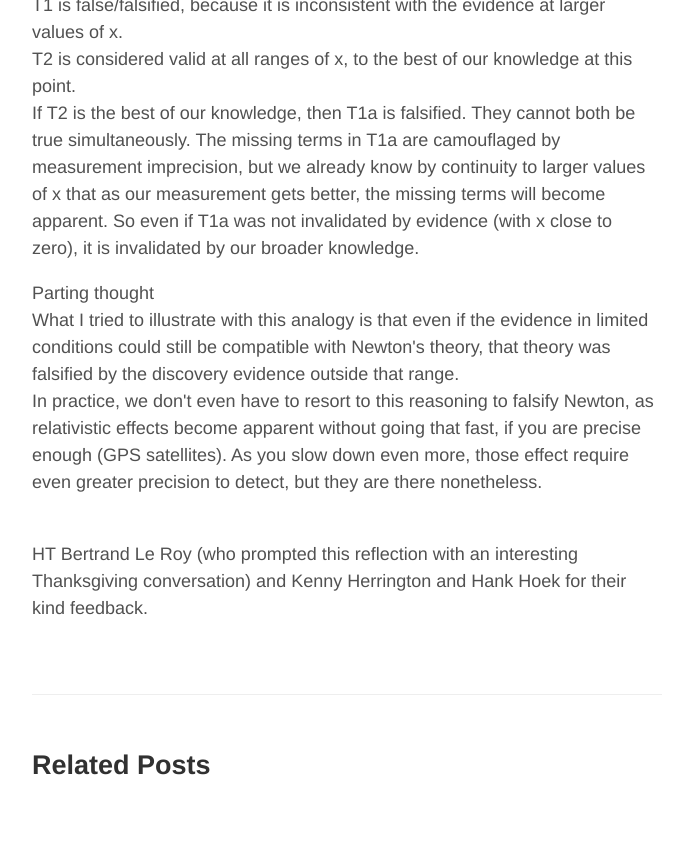
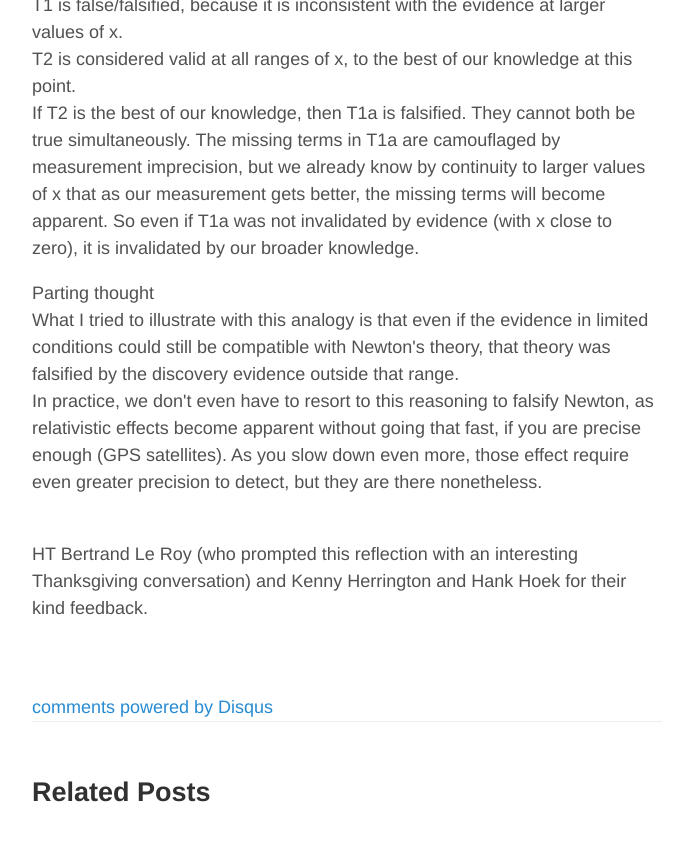
Before and after one commit to jcouv/jcouv.github.io, a Jekyll site: the page built from archives/000382.html, in a window 1280 px wide and 900 px high, scrolled down 1702 px. Shown: the top 841 px of the window, without its empty margins (293-977 px from the left). Built offline with Jekyll 4.4.1, drawn with Linux system fonts in a browser that asks for light colours; comment, search, counter and statistics services are not loaded; some of the changed lines change nothing that is shown.

Commit message:
Removing need for explicit layout

```diff
--- a/_config.yml
+++ b/_config.yml
@@ -15,6 +15,12 @@
     scope:
       path: ""
       type: "posts"
+    values:
+      layout: "post"
+      comments: True
+  -
+    scope:
+      path: "archives"
     values:
       layout: "post"
       comments: True
--- a/archives/000382.html
+++ b/archives/000382.html
@@ -1,5 +1,4 @@
 ---
-layout: post
 title: Thoughts on Newton and Einstein
 date: 2015-06-06 14:33:05 +0800
 disqus_identifier: 382
```
